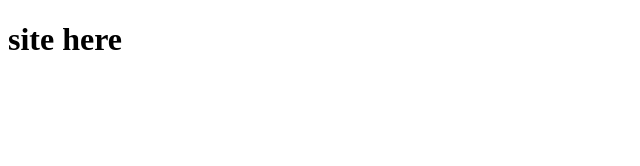
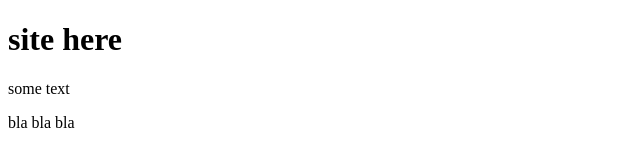
Before and after one commit to JustTrueIvan/site, a plain HTML site: page index.html in a window 1280 px wide. Shown: the whole page, without its empty margins (0-640 px from the left). Drawn offline with Linux system fonts and the light colour scheme.

Commit message:
second commit

```diff
--- a/index.html
+++ b/index.html
@@ -7,5 +7,7 @@
 </head>
 <body>
     <h1>site here</h1>
+    <p>some text</p>
+    <p>bla bla bla</p>
 </body>
 </html>
```
